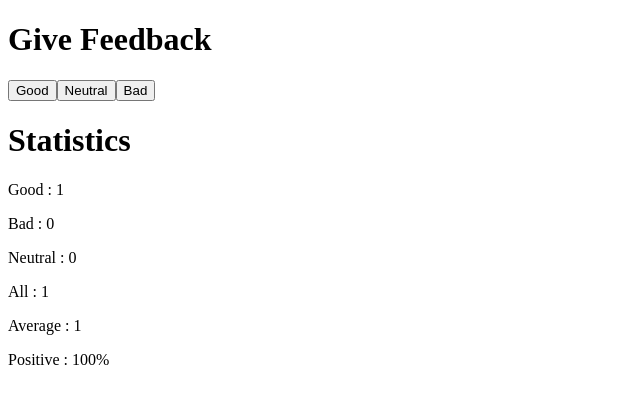
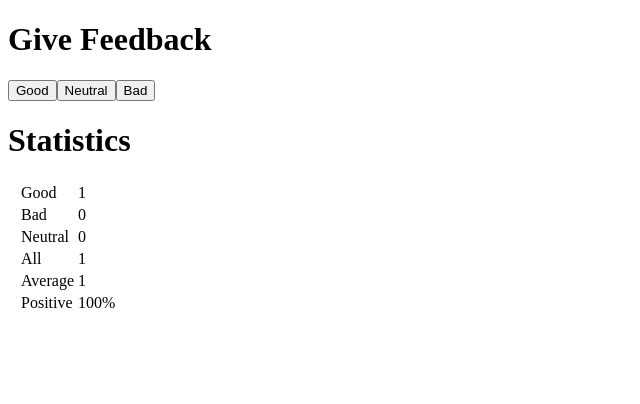
Before and after one commit to bishwasshrestha/React2021, a React (Create React App) app in the folder part1/: page / in a window 1280 px wide. Both pictures are taken after a click on the button "Good". Shown: the top 404 px of the page, without its empty margins (0-640 px from the left). Built offline with nearby package versions, Linux system fonts and the light colour scheme.

Commit message:
Introduction to React, exercise 1.11

```diff
--- a/part1/src/App.js
+++ b/part1/src/App.js
@@ -22,9 +22,12 @@ const Button = (prop) =>{
 
 const StatisticLine = (props) =>{
   return (
-    <div>
-      <p>{props.name} : {props.value}</p>
-    </div>
+    <tbody>
+      <tr>
+        <td>{props.name}</td>
+        <td>{props.value}</td>
+      </tr>
+    </tbody>
   )
 }
 
@@ -35,12 +38,14 @@ const Statistics = (props) => {
     return (
       <div>
         <Header header ={header}/>
+        <table style = {{margin:10}}>
         <StatisticLine name='Good' value={goodClicks}/>
         <StatisticLine name='Bad' value={badClicks}/>
         <StatisticLine name='Neutral' value={neutralClicks}/>
         <StatisticLine name='All' value={totalClicks}/>
         <StatisticLine name='Average' value={scoreCard/totalClicks}/>
         <StatisticLine name='Positive' value={(goodClicks/totalClicks)*100 +'%'}/>
+        </table>
       </div>
     )
 
```
